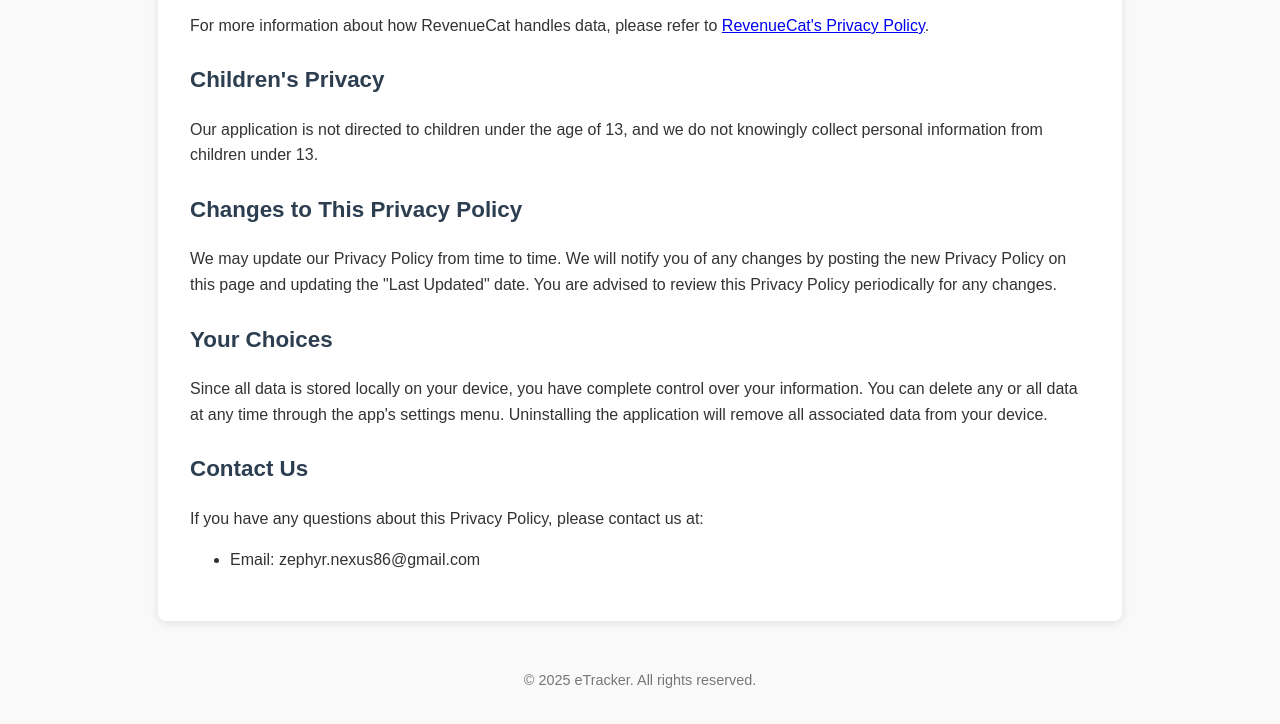
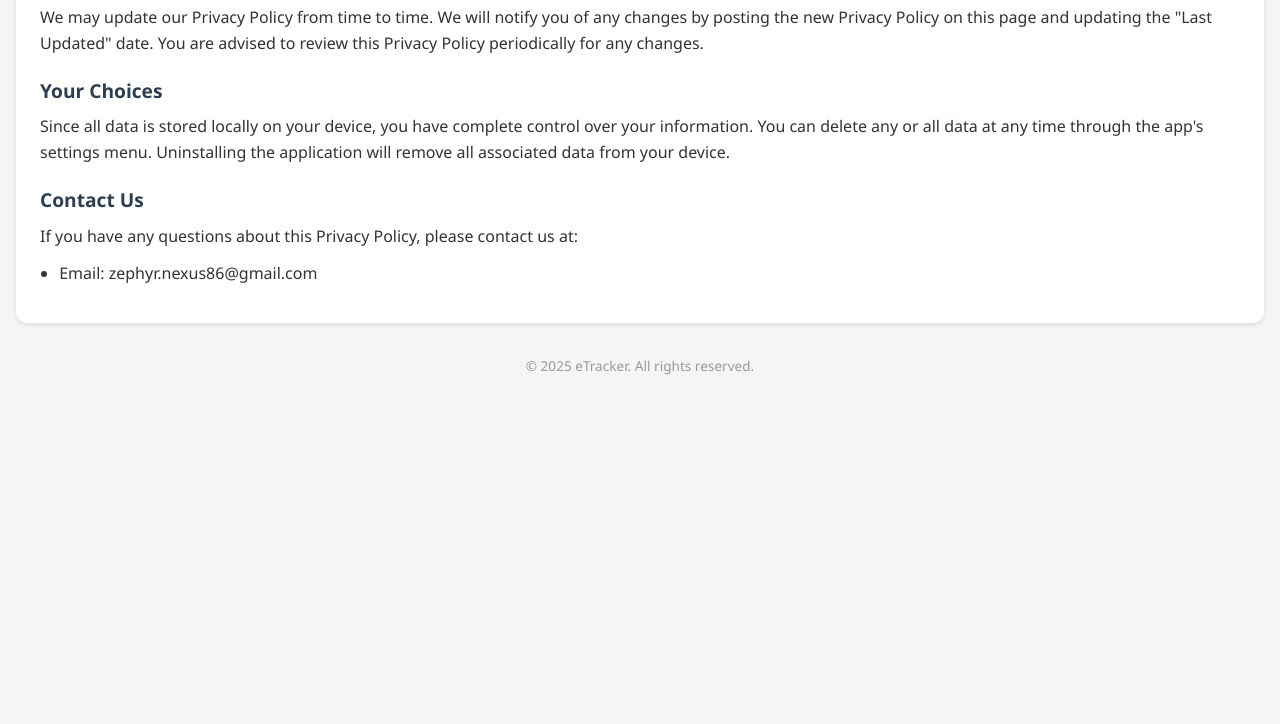
Before and after one commit to zephyrnexus-code/eTracker-policy, a plain HTML site: page privacy/index.html in a window 1280 px wide. Shown: the part 1398-2122 px from the top of the page. After the commit the page ends 1791 px from the top, so only its background shows below. Drawn offline with Linux system fonts and the light colour scheme.

Commit message:
Update index.html

```diff
--- a/privacy/index.html
+++ b/privacy/index.html
@@ -5,39 +5,61 @@
   <meta name="viewport" content="width=device-width, initial-scale=1.0"/>
   <title>Privacy Policy - eTracker</title>
   <style>
+    /* Reset some defaults */
+    * {
+      margin: 0;
+      padding: 0;
+      box-sizing: border-box;
+    }
+
     body {
-      font-family: Arial, sans-serif;
+      font-family: 'Segoe UI', Tahoma, Geneva, Verdana, sans-serif;
       line-height: 1.6;
-      margin: 2rem;
-      background-color: #f9f9f9;
+      background-color: #f5f5f5;
       color: #333;
+      padding: 1rem;
     }
-    h1, h2 {
+
+    .container {
+      max-width: 100%;
+      background: #fff;
+      padding: 1.5rem;
+      border-radius: 12px;
+      box-shadow: 0 2px 6px rgba(0, 0, 0, 0.1);
+    }
+
+    h1 {
+      font-size: 1.5rem;
+      margin-bottom: 0.5rem;
+    }
+
+    h2 {
+      font-size: 1.2rem;
+      margin-top: 1.2rem;
+      margin-bottom: 0.5rem;
       color: #2c3e50;
     }
-    h1 {
-      font-size: 2rem;
+
+    p, li {
+      font-size: 1rem;
+      margin-bottom: 0.75rem;
     }
-    h2 {
-      font-size: 1.4rem;
-      margin-top: 1.5rem;
+
+    ul {
+      list-style: disc;
+      padding-left: 1.2rem;
     }
-    ul {
-      margin-bottom: 1rem;
+
+    a {
+      color: #007BFF;
+      word-break: break-word;
     }
-    .container {
-      max-width: 900px;
-      margin: auto;
-      background: white;
-      padding: 2rem;
-      border-radius: 8px;
-      box-shadow: 0 2px 8px rgba(0,0,0,0.1);
-    }
+
     footer {
-      margin-top: 3rem;
-      font-size: 0.9rem;
-      color: #777;
+      margin-top: 2rem;
+      font-size: 0.85rem;
       text-align: center;
+      color: #999;
     }
   </style>
 </head>
@@ -106,5 +128,6 @@
   <footer>
     &copy; 2025 eTracker. All rights reserved.
   </footer>
+
 </body>
 </html>
```
